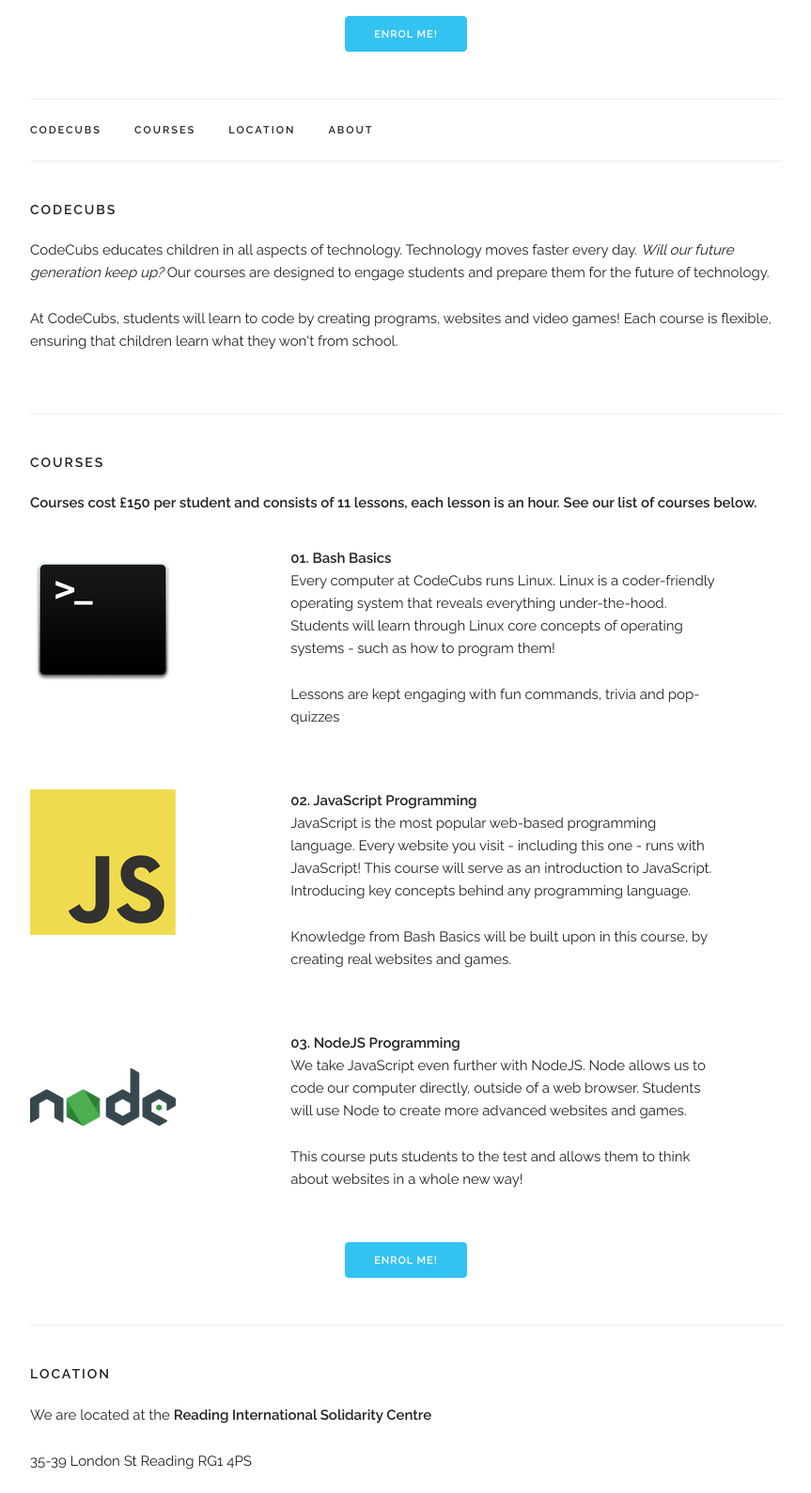
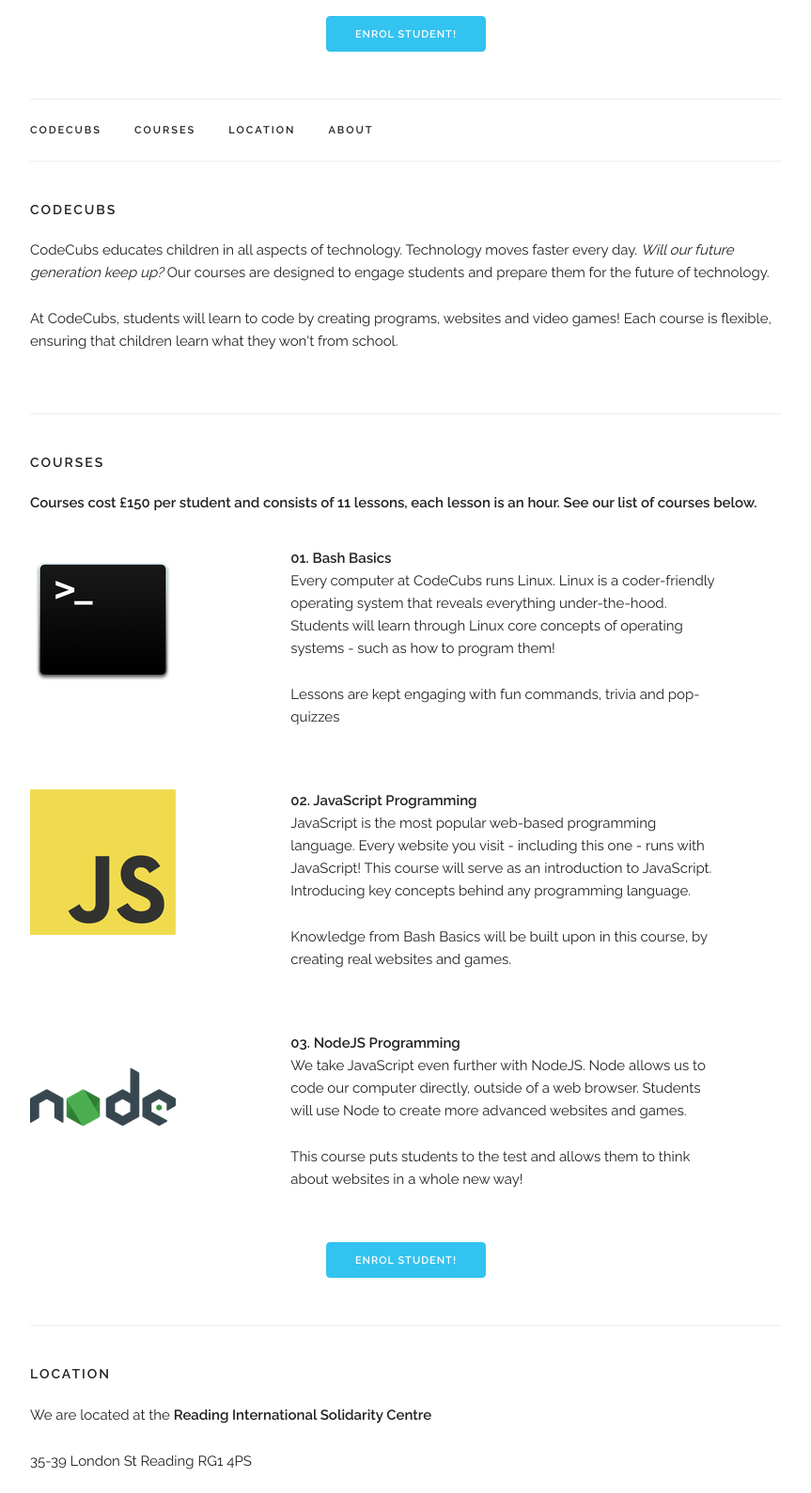
Before and after one commit to codecubs/codecubs.co.uk, a plain HTML site: page index.html in a window 1280 px wide. Shown: the part 243-1832 px from the top of the page at 94% size, without its empty margins (208-1071 px from the left). Drawn offline with Linux system fonts and the light colour scheme.

Commit message:
Change button text to 'Enrol Student'

```diff
--- a/index.html
+++ b/index.html
@@ -56,7 +56,7 @@
       <h2 class="title">Welcome to CodeCubs.co.uk</h2>
       <a class="button button-primary"
         onclick="reqEmail()">
-        Enrol Me!
+        Enrol Student!
       </a>
     </section>
     <div class="navbar-spacer"></div>
@@ -111,7 +111,7 @@
         <div style="text-align: center">
           <a class="button button-primary"
           onclick="reqEmail()">
-          Enrol Me!
+          Enrol Student!
           </a>
         </div>
       </div>
```
